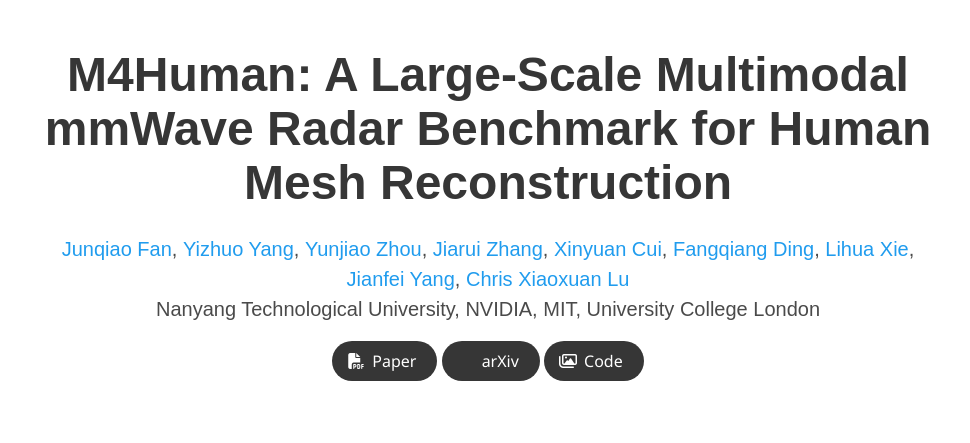
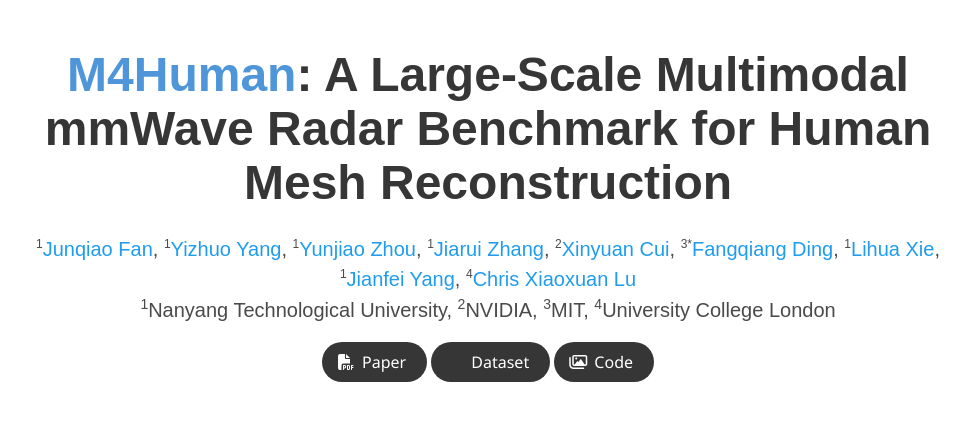
Before and after one commit to FanJunqiao/M4Human-site, a plain HTML site: page index.html in a window 1280 px wide. Shown: the top 443 px of the page, without its empty margins (152-1122 px from the left). Drawn offline with nearby package versions, Linux system fonts and the light colour scheme; some icons are missing; a web font is replaced by a local one.

Commit message:
first commit

```diff
--- a/index.html
+++ b/index.html
@@ -74,35 +74,35 @@
     <div class="container is-max-desktop">
       <div class="columns is-centered">
         <div class="column has-text-centered">
-          <h1 class="title is-1 publication-title">M4Human: A Large-Scale Multimodal mmWave Radar Benchmark for Human Mesh Reconstruction</h1>
+          <h1 class="title is-1 publication-title"><span style="color: #4E96D9;">M4Human</span>: A Large-Scale Multimodal mmWave Radar Benchmark for Human Mesh Reconstruction</h1>
           <div class="is-size-5 publication-authors">
             <span class="author-block">
-              <a href="https://scholar.google.com.hk/citations?hl=en&user=5cEG4tIAAAAJ">Junqiao Fan</a>,</span>
+              <sup style="font-size: 0.6em;">1</sup><a href="https://scholar.google.com.hk/citations?hl=en&user=5cEG4tIAAAAJ">Junqiao Fan</a>,</span>
             <span class="author-block">
-              <a href="https://scholar.google.com.hk/citations?hl=en&user=5cEG4tIAAAAJ">Yizhuo Yang</a>,</span>
+              <sup style="font-size: 0.6em;">1</sup><a href="">Yizhuo Yang</a>,</span>
             <span class="author-block">
-              <a href="https://scholar.google.com.hk/citations?hl=en&user=5cEG4tIAAAAJ">Yunjiao Zhou</a>,</span>
+              <sup style="font-size: 0.6em;">1</sup><a href="">Yunjiao Zhou</a>,</span>
             <span class="author-block">
-              <a href="https://scholar.google.com.hk/citations?hl=en&user=5cEG4tIAAAAJ">Jiarui Zhang</a>,</span>
+              <sup style="font-size: 0.6em;">1</sup><a href="">Jiarui Zhang</a>,</span>
             <span class="author-block">
-              <a href="https://scholar.google.com.hk/citations?hl=en&user=5cEG4tIAAAAJ">Xinyuan Cui</a>,</span>
+              <sup style="font-size: 0.6em;">2</sup><a href="">Xinyuan Cui</a>,</span>
             </span>
             <span class="author-block">
-              <a href="https://toytiny.github.io/">Fangqiang Ding</a>,</span>
+              <sup style="font-size: 0.6em;">3*</sup><a href="https://toytiny.github.io/">Fangqiang Ding</a>,</span>
             <span class="author-block">
-              <a href="https://personal.ntu.edu.sg/elhxie/">Lihua Xie</a>,</span>
+              <sup style="font-size: 0.6em;">1</sup><a href="https://personal.ntu.edu.sg/elhxie/">Lihua Xie</a>,</span>
             <span class="author-block">
-              <a href="https://marsyang.site/">Jianfei Yang</a>,</span>
+              <sup style="font-size: 0.6em;">1</sup><a href="https://marsyang.site/">Jianfei Yang</a>,</span>
             <span class="author-block">
-              <a href="https://christopherlu.github.io/">Chris Xiaoxuan Lu</a></span>
+              <sup style="font-size: 0.6em;">4</sup><a href="https://christopherlu.github.io/">Chris Xiaoxuan Lu</a></span>
 
           </div>
 
           <div class="is-size-5 publication-authors">
-            <span class="author-block">Nanyang Technological University,</span>
-            <span class="author-block">NVIDIA,</span>
-            <span class="author-block">MIT,</span>
-            <span class="author-block">University College London</span>
+            <span class="author-block"><sup style="font-size: 0.7em;">1</sup>Nanyang Technological University,</span>
+            <span class="author-block"><sup style="font-size: 0.7em;">2</sup>NVIDIA,</span>
+            <span class="author-block"><sup style="font-size: 0.7em;">3</sup>MIT,</span>
+            <span class="author-block"><sup style="font-size: 0.7em;">4</sup>University College London</span>
 
           </div>
 
@@ -110,7 +110,7 @@
             <div class="publication-links">
               <!-- PDF Link. -->
               <span class="link-block">
-                <a href="https://arxiv.org/pdf/2403.16198"
+                <a href=""
                    class="external-link button is-normal is-rounded is-dark">
                   <span class="icon">
                       <i class="fas fa-file-pdf"></i>
@@ -119,12 +119,12 @@
                 </a>
               </span>
               <span class="link-block">
-                <a href="https://arxiv.org/abs/2403.16198"
+                <a href=""
                    class="external-link button is-normal is-rounded is-dark">
                   <span class="icon">
                       <i class="ai ai-arxiv"></i>
                   </span>
-                  <span>arXiv</span>
+                  <span>Dataset</span>
                 </a>
               </span>
               <!-- Video Link. -->
@@ -139,7 +139,7 @@
               </span> -->
               <!-- Code Link. -->
               <span class="link-block">
-                <a href="https://github.com/FanJunqiao/mmDiff"
+                <a href=""
                    class="external-link button is-normal is-rounded is-dark">
                   <span class="icon">
                       <i class="far fa-images"></i>
@@ -286,7 +286,7 @@
                  alt="Interpolate start reference image."/>
           <div class="content has-text-justified">
             <p>
-              Overview of the system setup. M4Human designs a multimodal sensing platform with high-precision
+              <b>Overview of the system setup</b>: M4Human designs a multimodal sensing platform with high-precision
               marker-based MoCap system. Appropriate calibration and synchronization workflow are designed for
               accurate alignment between modalities and annotations.
             </p>
@@ -308,7 +308,7 @@
 
           <div class="content has-text-justified">
             <p>
-              Comparison of M4Human with prior datasets ($\dag$ denotes non-public data).
+              <b>Comparison of M4Human with prior datasets</b> († denotes non-public data):
               Overall, M4Human is the largest RF-based dataset with multi-granularity motion
               annotations across diverse sensing tasks. It provides both raw radar tensors
               (RT) and filtered radar point clouds (RPC) for high-fidelity HMR, and extends
```
